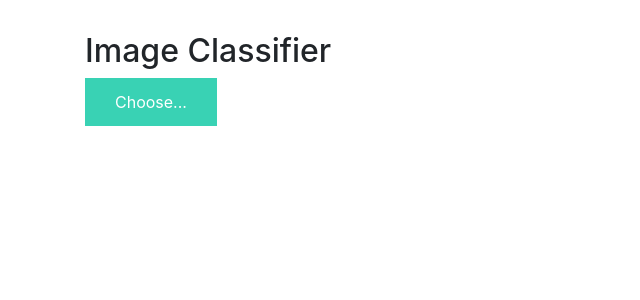
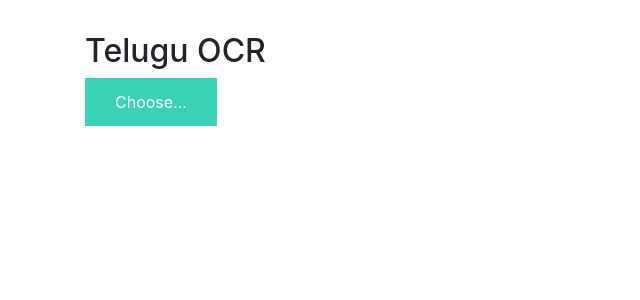
Before and after one commit to chaitusvk/telugu_ocr_multi_line, a Flask app: page / in a window 1280 px wide. Shown: the part 56-356 px from the top of the page, without its empty margins (0-640 px from the left). Run offline with Flask 2, Linux system fonts and the light colour scheme; parts of the project's set-up code (start-up, migrations or seed data) failed here and were passed over; some libraries are stand-ins or nearby versions.

Commit message:
Updated Legends

```diff
--- a/templates/base.html
+++ b/templates/base.html
@@ -4,7 +4,7 @@
     <meta charset="UTF-8">
     <meta name="viewport" content="width=device-width, initial-scale=1.0">
     <meta http-equiv="X-UA-Compatible" content="ie=edge">
-    <title>AI Demo</title>
+    <title>Telugu OCR Demo</title>
     <link href="https://cdn.bootcss.com/bootstrap/4.0.0/css/bootstrap.min.css" rel="stylesheet">
     <script src="https://cdn.bootcss.com/popper.js/1.12.9/umd/popper.min.js"></script>
     <script src="https://cdn.bootcss.com/jquery/3.3.1/jquery.min.js"></script>
--- a/templates/index.html
+++ b/templates/index.html
@@ -1,6 +1,6 @@
 {% extends "base.html" %} {% block content %}
 
-<h2>Image Classifier</h2>
+<h2>Telugu OCR</h2>
 
 <div>
     <form id="upload-file" method="post" enctype="multipart/form-data">
```
